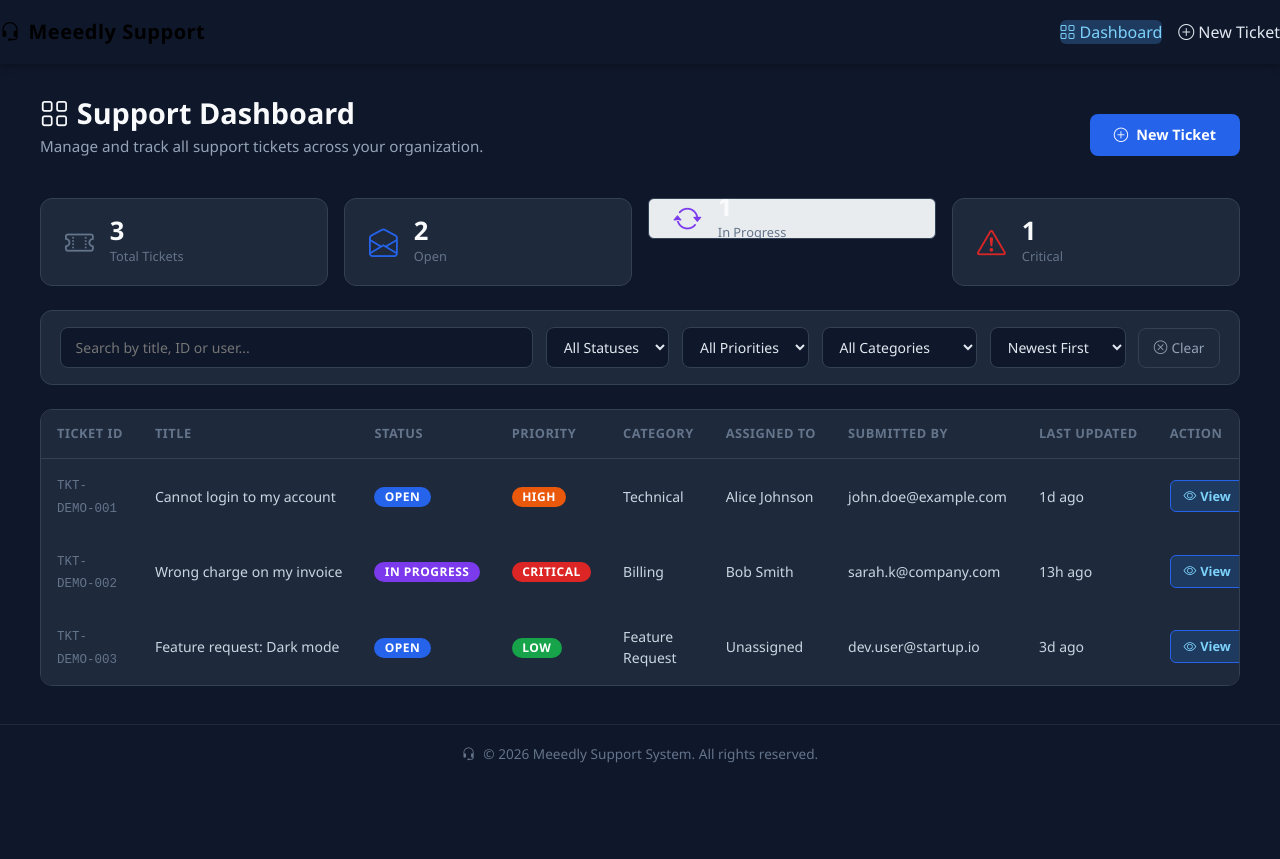
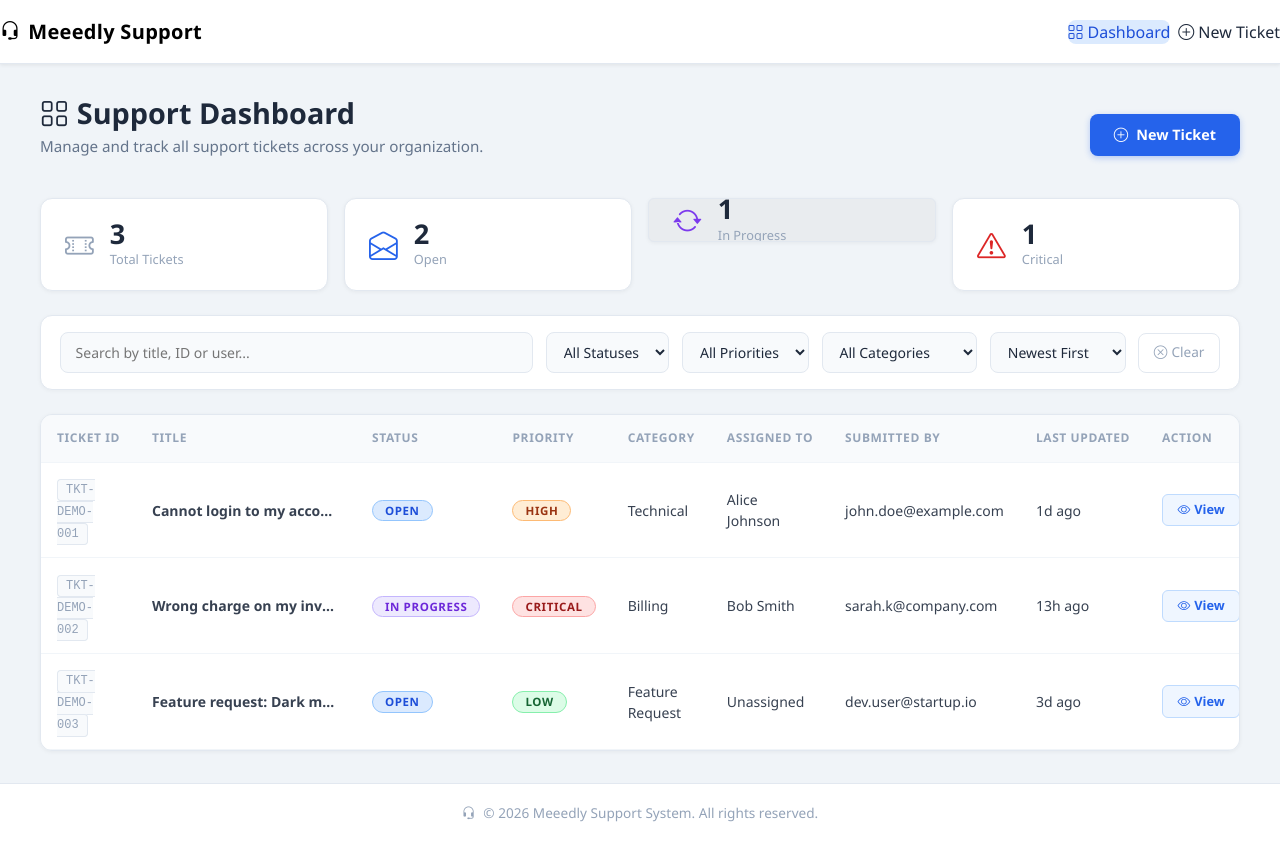
Before and after one commit to M-J-Christina213/meeedly-tickets, a React (Create React App) app: page / in a window 1280 px wide. Before the commit the page ends 800 px from the top, so only its background shows below. Built offline with nearby package versions, Linux system fonts and the light colour scheme.

Commit message:
redesigned to clean professional light blue theme 🎨

```diff
--- a/src/Style/Components/Footer/Footer.css
+++ b/src/Style/Components/Footer/Footer.css
@@ -1,9 +1,9 @@
 .footer {
-  background-color: #0f172a;
-  color: #64748b;
+  background-color: #ffffff;
+  color: #94a3b8;
   text-align: center;
   padding: 1.2rem;
   font-size: 0.85rem;
   margin-top: auto;
-  border-top: 1px solid #1e293b;
+  border-top: 1px solid #e2e8f0;
 }
--- a/src/Style/Components/Navigation/Navigation.css
+++ b/src/Style/Components/Navigation/Navigation.css
@@ -4,64 +4,56 @@
   justify-content: space-between;
   padding: 0 2rem;
   height: 64px;
-  background-color: #0f172a;
-  box-shadow: 0 2px 8px rgba(0, 0, 0, 0.3);
+  background-color: #ffffff;
+  box-shadow: 0 1px 4px rgba(0, 0, 0, 0.08);
   position: sticky;
   top: 0;
   z-index: 100;
+  border-bottom: 1px solid #e2e8f0;
 }
 
 .navbar-brand {
   font-size: 1.2rem;
-  font-weight: 700;
-  color: #f8fafc;
+  font-weight: 800;
+  color: #1d4ed8;
   text-decoration: none;
   display: flex;
   align-items: center;
-  letter-spacing: 0.5px;
+  letter-spacing: 0.3px;
 }
 
-.navbar-brand:hover {
-  color: #7dd3fc;
-}
+.navbar-brand:hover { color: #1e40af; }
 
 .navbar-links {
   display: flex;
-  gap: 1rem;
+  gap: 0.5rem;
   align-items: center;
 }
 
 .nav-link {
-  color: #94a3b8;
+  color: #64748b;
   text-decoration: none;
   font-size: 0.9rem;
-  font-weight: 500;
-  padding: 0.4rem 0.9rem;
-  border-radius: 6px;
+  font-weight: 600;
+  padding: 0.45rem 1rem;
+  border-radius: 8px;
   transition: all 0.2s ease;
   display: flex;
   align-items: center;
 }
 
 .nav-link:hover {
-  color: #f8fafc;
-  background-color: #1e293b;
+  color: #1d4ed8;
+  background-color: #eff6ff;
 }
 
 .nav-link.active {
-  color: #7dd3fc;
-  background-color: #1e3a5f;
+  color: #1d4ed8;
+  background-color: #dbeafe;
 }
 
 @media (max-width: 768px) {
-  .navbar {
-    padding: 0 1rem;
-  }
-  .navbar-brand {
-    font-size: 1rem;
-  }
-  .nav-link {
-    font-size: 0.8rem;
-    padding: 0.3rem 0.6rem;
-  }
+  .navbar { padding: 0 1rem; }
+  .navbar-brand { font-size: 1rem; }
+  .nav-link { font-size: 0.8rem; padding: 0.3rem 0.6rem; }
 }
--- a/src/Style/Main.css
+++ b/src/Style/Main.css
@@ -6,8 +6,8 @@
 
 body {
   font-family: 'Segoe UI', Tahoma, Geneva, Verdana, sans-serif;
-  background-color: #0f172a;
-  color: #e2e8f0;
+  background-color: #f0f4f8;
+  color: #1e293b;
   min-height: 100vh;
 }
 
@@ -22,23 +22,24 @@ body {
   padding: 2rem;
 }
 
-/* ── Priority Badge Colors ── */
-.badge-critical { background-color: #dc2626; color: white; }
-.badge-high     { background-color: #ea580c; color: white; }
-.badge-medium   { background-color: #ca8a04; color: white; }
-.badge-low      { background-color: #16a34a; color: white; }
+/* ── Priority Badges ── */
+.badge-critical { background-color: #fee2e2; color: #991b1b; border: 1px solid #fca5a5; }
+.badge-high     { background-color: #ffedd5; color: #9a3412; border: 1px solid #fdba74; }
+.badge-medium   { background-color: #fef9c3; color: #854d0e; border: 1px solid #fde047; }
+.badge-low      { background-color: #dcfce7; color: #166534; border: 1px solid #86efac; }
 
-/* ── Status Badge Colors ── */
-.badge-open        { background-color: #2563eb; color: white; }
-.badge-in-progress { background-color: #7c3aed; color: white; }
-.badge-resolved    { background-color: #16a34a; color: white; }
-.badge-closed      { background-color: #475569; color: white; }
+/* ── Status Badges ── */
+.badge-open        { background-color: #dbeafe; color: #1d4ed8; border: 1px solid #93c5fd; }
+.badge-in-progress { background-color: #ede9fe; color: #6d28d9; border: 1px solid #c4b5fd; }
+.badge-resolved    { background-color: #dcfce7; color: #166534; border: 1px solid #86efac; }
+.badge-closed      { background-color: #f1f5f9; color: #475569; border: 1px solid #cbd5e1; }
 
 .badge {
-  padding: 0.25rem 0.65rem;
+  padding: 0.25rem 0.75rem;
   border-radius: 999px;
-  font-size: 0.75rem;
-  font-weight: 600;
+  font-size: 0.72rem;
+  font-weight: 700;
   text-transform: uppercase;
-  letter-spacing: 0.5px;
+  letter-spacing: 0.6px;
+  display: inline-block;
 }
--- a/src/Style/View/CreateTicket/CreateTicket.css
+++ b/src/Style/View/CreateTicket/CreateTicket.css
@@ -10,23 +10,24 @@
 .create-ticket-header h1 {
     font-size: 1.8rem;
     font-weight: 700;
-    color: #f8fafc;
+    color: #1e293b;
     margin-bottom: 0.4rem;
 }
 
 .create-ticket-header p {
-    color: #94a3b8;
+    color: #64748b;
     font-size: 0.95rem;
 }
 
 .ticket-form {
-    background-color: #1e293b;
-    border-radius: 12px;
+    background-color: #ffffff;
+    border-radius: 14px;
     padding: 2rem;
     display: flex;
     flex-direction: column;
     gap: 1.4rem;
-    border: 1px solid #334155;
+    border: 1px solid #e2e8f0;
+    box-shadow: 0 2px 12px rgba(0, 0, 0, 0.05);
 }
 
 .form-group {
@@ -37,26 +38,26 @@
 }
 
 .form-group label {
-    font-size: 0.9rem;
+    font-size: 0.875rem;
     font-weight: 600;
-    color: #cbd5e1;
+    color: #374151;
 }
 
 .required {
-    color: #f87171;
+    color: #ef4444;
     margin-left: 2px;
 }
 
 .form-group input,
 .form-group textarea,
 .form-group select {
-    background-color: #0f172a;
-    border: 1px solid #334155;
+    background-color: #f8fafc;
+    border: 1px solid #e2e8f0;
     border-radius: 8px;
     padding: 0.65rem 0.9rem;
-    color: #e2e8f0;
+    color: #1e293b;
     font-size: 0.9rem;
-    transition: border 0.2s ease;
+    transition: border 0.2s ease, box-shadow 0.2s ease;
     outline: none;
     width: 100%;
 }
@@ -64,21 +65,21 @@
 .form-group input:focus,
 .form-group textarea:focus,
 .form-group select:focus {
-    border-color: #7dd3fc;
+    border-color: #3b82f6;
+    box-shadow: 0 0 0 3px rgba(59, 130, 246, 0.15);
+    background-color: #fff;
 }
 
-.input-error {
-    border-color: #f87171 !important;
-}
+.input-error { border-color: #ef4444 !important; }
 
 .error-msg {
-    color: #f87171;
+    color: #ef4444;
     font-size: 0.8rem;
 }
 
 .char-count {
     font-size: 0.75rem;
-    color: #64748b;
+    color: #94a3b8;
     text-align: right;
 }
 
@@ -103,18 +104,23 @@
     font-weight: 600;
     font-size: 0.9rem;
     cursor: pointer;
-    transition: background 0.2s ease;
+    transition: background 0.2s ease, box-shadow 0.2s ease;
     display: flex;
     align-items: center;
+    box-shadow: 0 2px 6px rgba(37, 99, 235, 0.3);
 }
 
-.btn-primary:hover { background-color: #1d4ed8; }
+.btn-primary:hover {
+    background-color: #1d4ed8;
+    box-shadow: 0 4px 12px rgba(37, 99, 235, 0.4);
+}
+
 .btn-primary:disabled { opacity: 0.6; cursor: not-allowed; }
 
 .btn-secondary {
     background-color: transparent;
-    color: #94a3b8;
-    border: 1px solid #334155;
+    color: #64748b;
+    border: 1px solid #e2e8f0;
     padding: 0.65rem 1.5rem;
     border-radius: 8px;
     font-weight: 600;
@@ -124,8 +130,9 @@
 }
 
 .btn-secondary:hover {
-    background-color: #1e293b;
-    color: #f8fafc;
+    background-color: #f1f5f9;
+    color: #1e293b;
+    border-color: #cbd5e1;
 }
 
 @media (max-width: 768px) {
--- a/src/Style/View/Dashboard/Dashboard.css
+++ b/src/Style/View/Dashboard/Dashboard.css
@@ -6,7 +6,6 @@
     gap: 1.5rem;
 }
 
-/* ── Header ── */
 .dashboard-header {
     display: flex;
     justify-content: space-between;
@@ -18,16 +17,16 @@
 .dashboard-header h1 {
     font-size: 1.8rem;
     font-weight: 700;
-    color: #f8fafc;
+    color: #1e293b;
     margin-bottom: 0.3rem;
 }
 
 .dashboard-header p {
-    color: #94a3b8;
+    color: #64748b;
     font-size: 0.95rem;
 }
 
-/* ── Stats Row ── */
+/* ── Stats ── */
 .stats-row {
     display: grid;
     grid-template-columns: repeat(auto-fit, minmax(180px, 1fr));
@@ -35,37 +34,38 @@
 }
 
 .stat-card {
-    background-color: #1e293b;
-    border: 1px solid #334155;
+    background-color: #ffffff;
+    border: 1px solid #e2e8f0;
     border-radius: 12px;
-    padding: 1.2rem 1.5rem;
+    padding: 1.3rem 1.5rem;
     display: flex;
     align-items: center;
     gap: 1rem;
+    box-shadow: 0 1px 4px rgba(0,0,0,0.05);
+    transition: box-shadow 0.2s;
 }
 
-.stat-card i {
-    font-size: 1.8rem;
-    color: #64748b;
-}
+.stat-card:hover { box-shadow: 0 4px 12px rgba(0,0,0,0.08); }
 
-.stat-card.open i   { color: #2563eb; }
+.stat-card i { font-size: 1.8rem; color: #94a3b8; }
+.stat-card.open i     { color: #2563eb; }
 .stat-card.progress i { color: #7c3aed; }
 .stat-card.critical i { color: #dc2626; }
 
 .stat-number {
     display: block;
-    font-size: 1.6rem;
-    font-weight: 700;
-    color: #f8fafc;
+    font-size: 1.7rem;
+    font-weight: 800;
+    color: #1e293b;
     line-height: 1;
 }
 
 .stat-label {
     display: block;
     font-size: 0.8rem;
-    color: #64748b;
+    color: #94a3b8;
     margin-top: 0.2rem;
+    font-weight: 500;
 }
 
 /* ── Filters ── */
@@ -74,46 +74,50 @@
     gap: 0.8rem;
     flex-wrap: wrap;
     align-items: center;
-    background-color: #1e293b;
-    border: 1px solid #334155;
+    background-color: #ffffff;
+    border: 1px solid #e2e8f0;
     border-radius: 12px;
     padding: 1rem 1.2rem;
+    box-shadow: 0 1px 4px rgba(0,0,0,0.04);
 }
 
 .search-input {
     flex: 2;
     min-width: 200px;
-    background-color: #0f172a;
-    border: 1px solid #334155;
+    background-color: #f8fafc;
+    border: 1px solid #e2e8f0;
     border-radius: 8px;
     padding: 0.55rem 0.9rem;
-    color: #e2e8f0;
+    color: #1e293b;
     font-size: 0.875rem;
     outline: none;
+    transition: border 0.2s, box-shadow 0.2s;
 }
 
 .search-input:focus {
-    border-color: #7dd3fc;
+    border-color: #3b82f6;
+    box-shadow: 0 0 0 3px rgba(59,130,246,0.12);
 }
 
 .filters-bar select {
-    background-color: #0f172a;
-    border: 1px solid #334155;
+    background-color: #f8fafc;
+    border: 1px solid #e2e8f0;
     border-radius: 8px;
     padding: 0.55rem 0.8rem;
-    color: #e2e8f0;
+    color: #1e293b;
     font-size: 0.875rem;
     cursor: pointer;
     outline: none;
+    transition: border 0.2s;
 }
 
 .filters-bar select:focus {
-    border-color: #7dd3fc;
+    border-color: #3b82f6;
 }
 
 .btn-clear {
     background: transparent;
-    border: 1px solid #334155;
+    border: 1px solid #e2e8f0;
     color: #94a3b8;
     padding: 0.55rem 0.9rem;
     border-radius: 8px;
@@ -124,16 +128,18 @@
 }
 
 .btn-clear:hover {
-    background-color: #334155;
-    color: #f8fafc;
+    background-color: #f1f5f9;
+    color: #ef4444;
+    border-color: #fca5a5;
 }
 
 /* ── Table ── */
 .tickets-table-wrapper {
-    background-color: #1e293b;
+    background-color: #ffffff;
     border-radius: 12px;
-    border: 1px solid #334155;
+    border: 1px solid #e2e8f0;
     overflow-x: auto;
+    box-shadow: 0 1px 4px rgba(0,0,0,0.05);
 }
 
 .tickets-table {
@@ -143,40 +149,43 @@
 }
 
 .tickets-table thead tr {
-    border-bottom: 1px solid #334155;
+    border-bottom: 1px solid #f1f5f9;
+    background-color: #f8fafc;
 }
 
 .tickets-table th {
     padding: 0.9rem 1rem;
     text-align: left;
-    color: #64748b;
-    font-weight: 600;
-    font-size: 0.8rem;
+    color: #94a3b8;
+    font-weight: 700;
+    font-size: 0.75rem;
     text-transform: uppercase;
-    letter-spacing: 0.5px;
+    letter-spacing: 0.6px;
     white-space: nowrap;
 }
 
 .ticket-row {
-    border-bottom: 1px solid #1e293b;
+    border-bottom: 1px solid #f1f5f9;
     cursor: pointer;
     transition: background 0.15s ease;
 }
 
-.ticket-row:hover {
-    background-color: #0f172a;
-}
+.ticket-row:hover { background-color: #eff6ff; }
 
 .tickets-table td {
     padding: 0.9rem 1rem;
-    color: #cbd5e1;
+    color: #374151;
     vertical-align: middle;
 }
 
 .ticket-id-cell {
     font-family: monospace;
-    font-size: 0.78rem;
-    color: #64748b;
+    font-size: 0.75rem;
+    color: #94a3b8;
+    background-color: #f8fafc;
+    padding: 0.2rem 0.5rem;
+    border-radius: 4px;
+    border: 1px solid #e2e8f0;
 }
 
 .ticket-title-cell {
@@ -184,19 +193,19 @@
     white-space: nowrap;
     overflow: hidden;
     text-overflow: ellipsis;
-    font-weight: 500;
-    color: #e2e8f0;
+    font-weight: 600;
+    color: #1e293b;
 }
 
 .btn-view {
-    background-color: #1e3a5f;
-    color: #7dd3fc;
-    border: 1px solid #2563eb;
-    padding: 0.35rem 0.8rem;
+    background-color: #eff6ff;
+    color: #2563eb;
+    border: 1px solid #bfdbfe;
+    padding: 0.35rem 0.9rem;
     border-radius: 6px;
     cursor: pointer;
     font-size: 0.8rem;
-    font-weight: 600;
+    font-weight: 700;
     transition: all 0.2s;
     white-space: nowrap;
 }
@@ -204,26 +213,28 @@
 .btn-view:hover {
     background-color: #2563eb;
     color: white;
+    border-color: #2563eb;
 }
 
 /* ── Empty & Loading ── */
 .empty-state {
     text-align: center;
     padding: 4rem 2rem;
-    color: #475569;
-    background-color: #1e293b;
+    color: #94a3b8;
+    background-color: #ffffff;
     border-radius: 12px;
-    border: 1px solid #334155;
+    border: 1px solid #e2e8f0;
 }
 
 .empty-state i {
     font-size: 3rem;
     display: block;
     margin-bottom: 1rem;
+    color: #cbd5e1;
 }
 
 .empty-state h3 {
-    color: #94a3b8;
+    color: #475569;
     margin-bottom: 0.5rem;
 }
 
@@ -235,7 +246,7 @@
 .loading-state {
     text-align: center;
     padding: 4rem;
-    color: #64748b;
+    color: #94a3b8;
 }
 
 .loading-state i {
--- a/src/Style/View/TicketView/TicketView.css
+++ b/src/Style/View/TicketView/TicketView.css
@@ -7,9 +7,9 @@
 }
 
 .btn-back {
-    background: transparent;
-    border: 1px solid #334155;
-    color: #94a3b8;
+    background: #ffffff;
+    border: 1px solid #e2e8f0;
+    color: #64748b;
     padding: 0.5rem 1rem;
     border-radius: 8px;
     cursor: pointer;
@@ -18,22 +18,26 @@
     align-items: center;
     transition: all 0.2s;
     width: fit-content;
+    font-weight: 600;
+    box-shadow: 0 1px 3px rgba(0,0,0,0.05);
 }
 
 .btn-back:hover {
-    background-color: #1e293b;
-    color: #f8fafc;
+    background-color: #eff6ff;
+    color: #2563eb;
+    border-color: #bfdbfe;
 }
 
 /* ── Ticket Header Card ── */
 .ticket-header-card {
-    background-color: #1e293b;
-    border-radius: 12px;
+    background-color: #ffffff;
+    border-radius: 14px;
     padding: 1.8rem;
-    border: 1px solid #334155;
+    border: 1px solid #e2e8f0;
     display: flex;
     flex-direction: column;
     gap: 1rem;
+    box-shadow: 0 2px 8px rgba(0,0,0,0.05);
 }
 
 .ticket-header-top {
@@ -45,17 +49,21 @@
 }
 
 .ticket-id {
-    font-size: 0.8rem;
-    color: #64748b;
+    font-size: 0.78rem;
+    color: #94a3b8;
     font-family: monospace;
-    display: block;
-    margin-bottom: 0.3rem;
+    display: inline-block;
+    background-color: #f8fafc;
+    border: 1px solid #e2e8f0;
+    padding: 0.15rem 0.5rem;
+    border-radius: 4px;
+    margin-bottom: 0.5rem;
 }
 
 .ticket-title {
     font-size: 1.5rem;
     font-weight: 700;
-    color: #f8fafc;
+    color: #1e293b;
 }
 
 .ticket-badges {
@@ -68,35 +76,42 @@
     display: flex;
     gap: 1.5rem;
     font-size: 0.85rem;
-    color: #64748b;
+    color: #94a3b8;
     flex-wrap: wrap;
+    padding-top: 0.5rem;
+    border-top: 1px solid #f1f5f9;
 }
 
 .ticket-description h3 {
-    font-size: 0.9rem;
-    font-weight: 600;
+    font-size: 0.8rem;
+    font-weight: 700;
     color: #94a3b8;
     margin-bottom: 0.5rem;
     text-transform: uppercase;
-    letter-spacing: 0.5px;
+    letter-spacing: 0.6px;
 }
 
 .ticket-description p {
-    color: #cbd5e1;
-    line-height: 1.7;
+    color: #374151;
+    line-height: 1.75;
     font-size: 0.95rem;
+    background-color: #f8fafc;
+    padding: 1rem;
+    border-radius: 8px;
+    border: 1px solid #f1f5f9;
 }
 
 /* ── Management Panel ── */
 .management-panel {
-    background-color: #1e293b;
-    border-radius: 12px;
+    background-color: #ffffff;
+    border-radius: 14px;
     padding: 1.4rem 1.8rem;
-    border: 1px solid #334155;
+    border: 1px solid #e2e8f0;
     display: flex;
     gap: 2rem;
     flex-wrap: wrap;
     align-items: center;
+    box-shadow: 0 1px 4px rgba(0,0,0,0.04);
 }
 
 .management-group {
@@ -106,58 +121,64 @@
 }
 
 .management-group label {
-    font-size: 0.8rem;
-    font-weight: 600;
+    font-size: 0.75rem;
+    font-weight: 700;
     color: #94a3b8;
     text-transform: uppercase;
-    letter-spacing: 0.5px;
+    letter-spacing: 0.6px;
 }
 
 .management-group select {
-    background-color: #0f172a;
-    border: 1px solid #334155;
+    background-color: #f8fafc;
+    border: 1px solid #e2e8f0;
     border-radius: 8px;
     padding: 0.5rem 0.8rem;
-    color: #e2e8f0;
+    color: #1e293b;
     font-size: 0.9rem;
     cursor: pointer;
     outline: none;
+    transition: border 0.2s, box-shadow 0.2s;
+    font-weight: 500;
 }
 
 .management-group select:focus {
-    border-color: #7dd3fc;
+    border-color: #3b82f6;
+    box-shadow: 0 0 0 3px rgba(59,130,246,0.12);
 }
 
 .assigned-name {
-    color: #7dd3fc;
+    color: #2563eb;
     font-size: 0.9rem;
-    font-weight: 600;
+    font-weight: 700;
     padding-top: 0.3rem;
 }
 
 /* ── Conversation ── */
 .conversation-section,
 .reply-section {
-    background-color: #1e293b;
-    border-radius: 12px;
+    background-color: #ffffff;
+    border-radius: 14px;
     padding: 1.8rem;
-    border: 1px solid #334155;
+    border: 1px solid #e2e8f0;
     display: flex;
     flex-direction: column;
     gap: 1rem;
+    box-shadow: 0 1px 4px rgba(0,0,0,0.04);
 }
 
 .conversation-section h2,
 .reply-section h2 {
-    font-size: 1.1rem;
+    font-size: 1.05rem;
     font-weight: 700;
-    color: #f8fafc;
+    color: #1e293b;
+    padding-bottom: 0.8rem;
+    border-bottom: 1px solid #f1f5f9;
 }
 
 .empty-responses {
     text-align: center;
-    padding: 2rem;
-    color: #475569;
+    padding: 2.5rem;
+    color: #cbd5e1;
 }
 
 .empty-responses i {
@@ -179,13 +200,13 @@
 }
 
 .response-card.staff {
-    background-color: #1e3a5f;
-    border-left-color: #7dd3fc;
+    background-color: #eff6ff;
+    border-left-color: #2563eb;
 }
 
 .response-card.user {
-    background-color: #0f172a;
-    border-left-color: #475569;
+    background-color: #f8fafc;
+    border-left-color: #cbd5e1;
 }
 
 .response-header {
@@ -201,28 +222,29 @@
     display: flex;
     align-items: center;
     font-size: 0.9rem;
-    color: #e2e8f0;
+    color: #1e293b;
+    font-weight: 600;
 }
 
 .staff-badge {
     background-color: #2563eb;
     color: white;
     font-size: 0.7rem;
-    font-weight: 600;
-    padding: 0.15rem 0.5rem;
+    font-weight: 700;
+    padding: 0.15rem 0.55rem;
     border-radius: 999px;
     margin-left: 0.5rem;
 }
 
 .response-time {
     font-size: 0.8rem;
-    color: #64748b;
+    color: #94a3b8;
 }
 
 .response-message {
-    color: #cbd5e1;
+    color: #374151;
     font-size: 0.9rem;
-    line-height: 1.6;
+    line-height: 1.65;
     margin: 0;
 }
 
@@ -242,18 +264,21 @@
 
 .reply-top-row input {
     flex: 1;
-    background-color: #0f172a;
-    border: 1px solid #334155;
+    background-color: #f8fafc;
+    border: 1px solid #e2e8f0;
     border-radius: 8px;
     padding: 0.6rem 0.9rem;
-    color: #e2e8f0;
+    color: #1e293b;
     font-size: 0.9rem;
     outline: none;
     min-width: 200px;
+    transition: border 0.2s, box-shadow 0.2s;
 }
 
 .reply-top-row input:focus {
-    border-color: #7dd3fc;
+    border-color: #3b82f6;
+    box-shadow: 0 0 0 3px rgba(59,130,246,0.12);
+    background-color: #fff;
 }
 
 .staff-toggle {
@@ -261,25 +286,29 @@
     align-items: center;
     gap: 0.4rem;
     font-size: 0.85rem;
-    color: #94a3b8;
+    color: #64748b;
     cursor: pointer;
     white-space: nowrap;
+    font-weight: 500;
 }
 
 .reply-form textarea {
-    background-color: #0f172a;
-    border: 1px solid #334155;
+    background-color: #f8fafc;
+    border: 1px solid #e2e8f0;
     border-radius: 8px;
     padding: 0.8rem;
-    color: #e2e8f0;
+    color: #1e293b;
     font-size: 0.9rem;
     outline: none;
     resize: vertical;
     width: 100%;
+    transition: border 0.2s, box-shadow 0.2s;
 }
 
 .reply-form textarea:focus {
-    border-color: #7dd3fc;
+    border-color: #3b82f6;
+    box-shadow: 0 0 0 3px rgba(59,130,246,0.12);
+    background-color: #fff;
 }
 
 .reply-actions {
@@ -290,7 +319,7 @@
 .loading-state {
     text-align: center;
     padding: 4rem;
-    color: #64748b;
+    color: #94a3b8;
     font-size: 1.1rem;
 }
 
```
